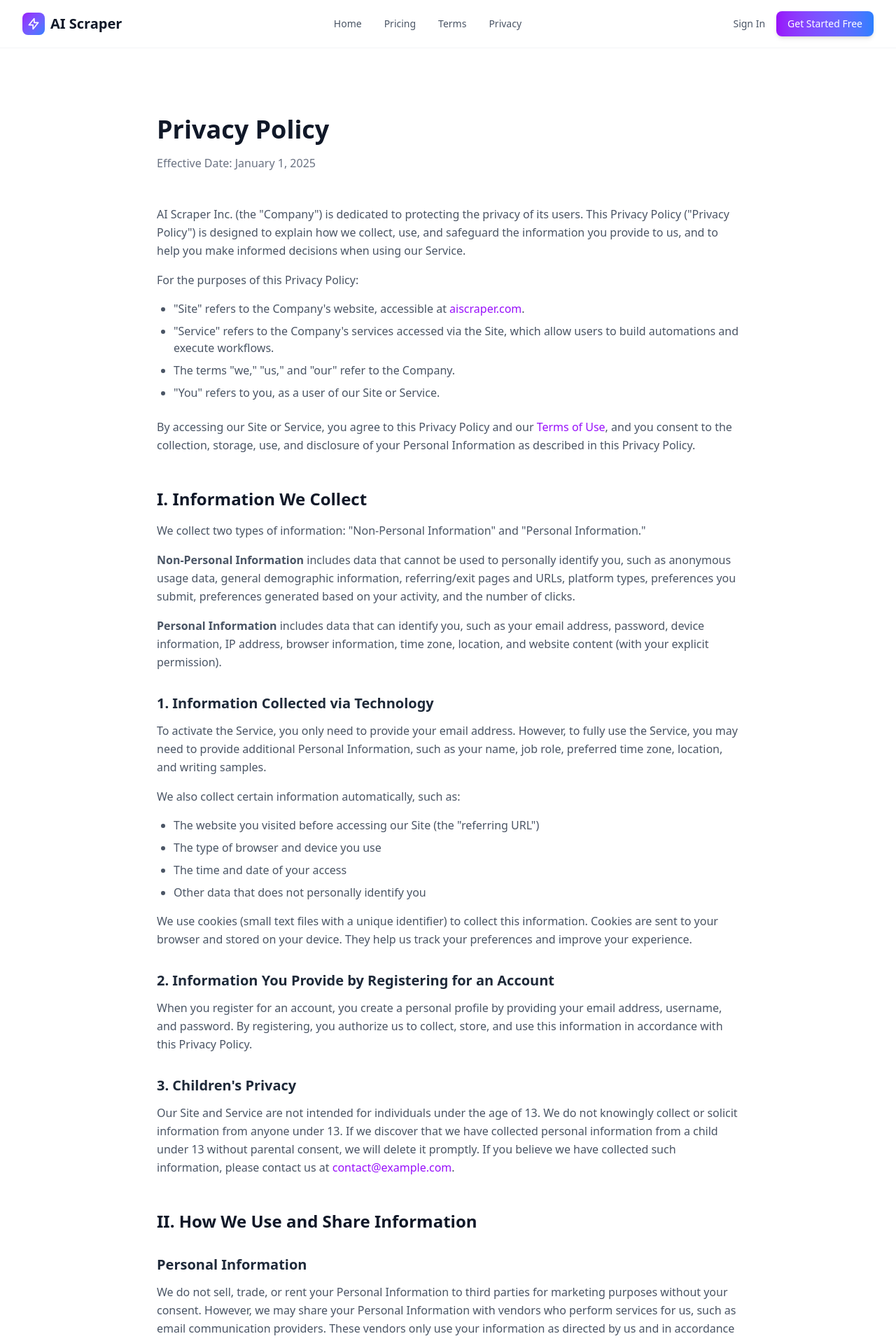
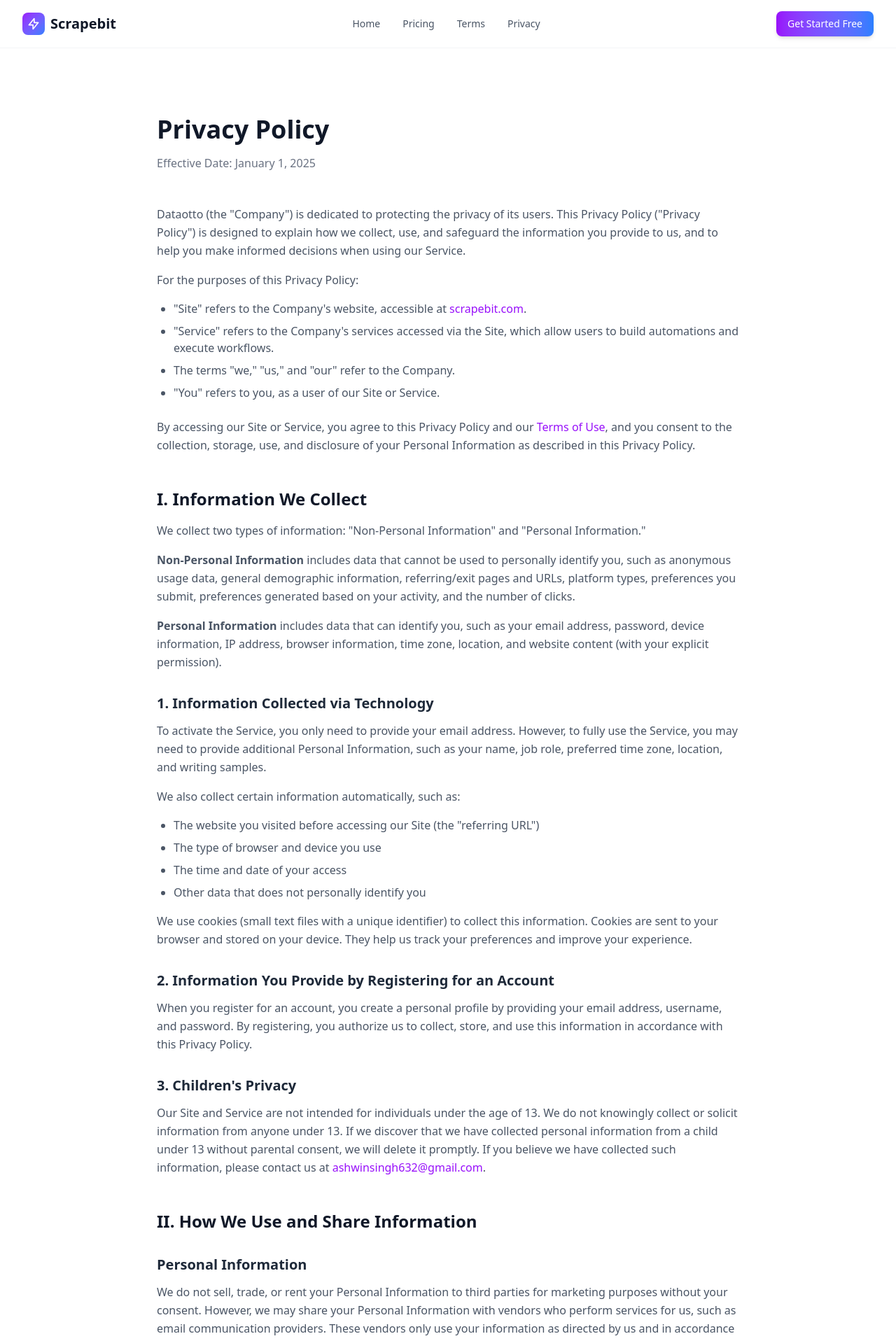
Before and after one commit to AIEnclave/scrapebit-website, a Next.js app: page /privacy-policy in a window 1280 px wide. Shown: the top 1916 px of the page at 70% size. Built offline with nearby package versions, Linux system fonts and the light colour scheme.

Commit message:
Update branding to Scrapebit/Dataotto

```diff
--- a/src/app/layout.tsx
+++ b/src/app/layout.tsx
@@ -10,9 +10,9 @@ const inter = Inter({
 });
 
 export const metadata: Metadata = {
-  title: "AI Scraper - Extract Data from Any Website in 2 Clicks",
+  title: "Scrapebit - Extract Data from Any Website in 2 Clicks",
   description: "The next generation AI-powered web scraper. Extract structured data from any website using natural language. No coding required.",
-  keywords: "web scraper, ai scraper, data extraction, web scraping, automation",
+  keywords: "web scraper, ai scraper, data extraction, web scraping, automation, scrapebit",
 };
 
 export default function RootLayout({
--- a/src/app/pricing/page.tsx
+++ b/src/app/pricing/page.tsx
@@ -2,7 +2,7 @@ import Link from 'next/link'
 import type { Metadata } from 'next'
 
 export const metadata: Metadata = {
-  title: 'Pricing - AI Scraper',
+  title: 'Pricing - Scrapebit',
   description: 'Choose the perfect plan for your web scraping needs. Free tier available with powerful features.',
 }
 
@@ -202,7 +202,7 @@ export default function PricingPage() {
                 </ul>
 
                 <Link
-                  href={plan.name === 'Business' ? 'mailto:pricing@example.com' : '#'}
+                  href={plan.name === 'Business' ? 'mailto:ashwinsingh632@gmail.com' : '#'}
                   className={`mt-6 block w-full rounded-lg px-4 py-2.5 text-center text-sm font-semibold transition-all ${
                     plan.popular
                       ? 'bg-gradient-to-r from-purple-600 to-blue-500 text-white hover:from-purple-700 hover:to-blue-600 shadow-md'
@@ -341,7 +341,7 @@ export default function PricingPage() {
           <div className="mt-12 text-center">
             <p className="text-gray-600 mb-4">Still have questions?</p>
             <a
-              href="mailto:contact@example.com"
+              href="mailto:ashwinsingh632@gmail.com"
               className="inline-flex items-center text-purple-600 font-medium hover:text-purple-700"
             >
               Contact Us
--- a/src/app/privacy-policy/page.tsx
+++ b/src/app/privacy-policy/page.tsx
@@ -2,8 +2,8 @@ import type { Metadata } from 'next'
 import Link from 'next/link'
 
 export const metadata: Metadata = {
-  title: 'Privacy Policy - AI Scraper',
-  description: 'Privacy Policy for AI Scraper. Learn how we collect, use, and protect your personal information.',
+  title: 'Privacy Policy - Scrapebit',
+  description: 'Privacy Policy for Scrapebit. Learn how we collect, use, and protect your personal information.',
 }
 
 export default function PrivacyPolicyPage() {
@@ -17,7 +17,7 @@ export default function PrivacyPolicyPage() {
 
         <div className="prose prose-gray max-w-none">
           <p className="text-gray-600 leading-relaxed">
-            AI Scraper Inc. (the &quot;Company&quot;) is dedicated to protecting the privacy of its users. This Privacy Policy (&quot;Privacy Policy&quot;) is designed to explain how we collect, use, and safeguard the information you provide to us, and to help you make informed decisions when using our Service.
+            Dataotto (the &quot;Company&quot;) is dedicated to protecting the privacy of its users. This Privacy Policy (&quot;Privacy Policy&quot;) is designed to explain how we collect, use, and safeguard the information you provide to us, and to help you make informed decisions when using our Service.
           </p>
 
           <p className="text-gray-600 leading-relaxed mt-4">
@@ -25,7 +25,7 @@ export default function PrivacyPolicyPage() {
           </p>
 
           <ul className="list-disc pl-6 mt-4 space-y-2 text-gray-600">
-            <li>&quot;Site&quot; refers to the Company&apos;s website, accessible at <Link href="/" className="text-purple-600 hover:text-purple-700">aiscraper.com</Link>.</li>
+            <li>&quot;Site&quot; refers to the Company&apos;s website, accessible at <Link href="/" className="text-purple-600 hover:text-purple-700">scrapebit.com</Link>.</li>
             <li>&quot;Service&quot; refers to the Company&apos;s services accessed via the Site, which allow users to build automations and execute workflows.</li>
             <li>The terms &quot;we,&quot; &quot;us,&quot; and &quot;our&quot; refer to the Company.</li>
             <li>&quot;You&quot; refers to you, as a user of our Site or Service.</li>
@@ -76,7 +76,7 @@ export default function PrivacyPolicyPage() {
 
           <h3 className="text-xl font-semibold text-gray-800 mt-8 mb-3">3. Children&apos;s Privacy</h3>
           <p className="text-gray-600 leading-relaxed">
-            Our Site and Service are not intended for individuals under the age of 13. We do not knowingly collect or solicit information from anyone under 13. If we discover that we have collected personal information from a child under 13 without parental consent, we will delete it promptly. If you believe we have collected such information, please contact us at <a href="mailto:contact@example.com" className="text-purple-600 hover:text-purple-700">contact@example.com</a>.
+            Our Site and Service are not intended for individuals under the age of 13. We do not knowingly collect or solicit information from anyone under 13. If we discover that we have collected personal information from a child under 13 without parental consent, we will delete it promptly. If you believe we have collected such information, please contact us at <a href="mailto:ashwinsingh632@gmail.com" className="text-purple-600 hover:text-purple-700">ashwinsingh632@gmail.com</a>.
           </p>
 
           <h2 className="text-2xl font-bold text-gray-900 mt-12 mb-4">II. How We Use and Share Information</h2>
@@ -140,7 +140,7 @@ export default function PrivacyPolicyPage() {
           </p>
 
           <p className="text-gray-600 leading-relaxed mt-4">
-            You may request the deletion of your Personal Information by contacting us at <a href="mailto:contact@example.com" className="text-purple-600 hover:text-purple-700">contact@example.com</a>. We will delete your data unless we are legally required or permitted to retain it.
+            You may request the deletion of your Personal Information by contacting us at <a href="mailto:ashwinsingh632@gmail.com" className="text-purple-600 hover:text-purple-700">ashwinsingh632@gmail.com</a>. We will delete your data unless we are legally required or permitted to retain it.
           </p>
 
           <h3 className="text-xl font-semibold text-gray-800 mt-8 mb-3">Data and Generative AI</h3>
@@ -169,15 +169,13 @@ export default function PrivacyPolicyPage() {
 
           <div className="bg-gray-50 rounded-lg p-6 mt-4">
             <p className="text-gray-600">
-              <strong>AI Scraper Inc.</strong><br />
-              Address: 548 Market St. Suite 41440<br />
-              San Francisco, California 94104<br />
-              Email: <a href="mailto:contact@example.com" className="text-purple-600 hover:text-purple-700">contact@example.com</a>
+              <strong>Dataotto</strong><br />
+              Email: <a href="mailto:ashwinsingh632@gmail.com" className="text-purple-600 hover:text-purple-700">ashwinsingh632@gmail.com</a>
             </p>
           </div>
 
           <p className="text-gray-600 leading-relaxed mt-8">
-            Thank you for trusting AI Scraper with your information.
+            Thank you for trusting Scrapebit with your information.
           </p>
         </div>
 
--- a/src/app/refund-policy/page.tsx
+++ b/src/app/refund-policy/page.tsx
@@ -2,8 +2,8 @@ import type { Metadata } from 'next'
 import Link from 'next/link'
 
 export const metadata: Metadata = {
-  title: 'Refund Policy - AI Scraper',
-  description: 'Refund Policy for AI Scraper subscriptions and payments.',
+  title: 'Refund Policy - Scrapebit',
+  description: 'Refund Policy for Scrapebit subscriptions and payments.',
 }
 
 export default function RefundPolicyPage() {
@@ -17,7 +17,7 @@ export default function RefundPolicyPage() {
 
         <div className="prose prose-gray max-w-none">
           <p className="text-gray-600 leading-relaxed">
-            At AI Scraper Inc. (&quot;Company,&quot; &quot;we,&quot; &quot;us,&quot; or &quot;our&quot;), we strive to ensure customer satisfaction with our services. This Refund Policy outlines the terms and conditions under which refunds may be granted for our subscription services.
+            At Dataotto (&quot;Company,&quot; &quot;we,&quot; &quot;us,&quot; or &quot;our&quot;), we strive to ensure customer satisfaction with our services. This Refund Policy outlines the terms and conditions under which refunds may be granted for our subscription services.
           </p>
 
           <h2 className="text-2xl font-bold text-gray-900 mt-12 mb-4">1. Free Tier</h2>
@@ -69,7 +69,7 @@ export default function RefundPolicyPage() {
             To request a refund, please follow these steps:
           </p>
           <ol className="list-decimal pl-6 mt-4 space-y-2 text-gray-600">
-            <li>Send an email to <a href="mailto:billing@example.com" className="text-purple-600 hover:text-purple-700">billing@example.com</a> with the subject line &quot;Refund Request.&quot;</li>
+            <li>Send an email to <a href="mailto:ashwinsingh632@gmail.com" className="text-purple-600 hover:text-purple-700">ashwinsingh632@gmail.com</a> with the subject line &quot;Refund Request.&quot;</li>
             <li>Include your account email address and the reason for your refund request.</li>
             <li>Provide any relevant order or transaction details.</li>
           </ol>
@@ -119,11 +119,8 @@ export default function RefundPolicyPage() {
 
           <div className="bg-gray-50 rounded-lg p-6 mt-4">
             <p className="text-gray-600">
-              <strong>AI Scraper Inc.</strong><br />
-              Address: 548 Market St. Suite 41440<br />
-              San Francisco, California 94104<br />
-              Billing Email: <a href="mailto:billing@example.com" className="text-purple-600 hover:text-purple-700">billing@example.com</a><br />
-              General Email: <a href="mailto:contact@example.com" className="text-purple-600 hover:text-purple-700">contact@example.com</a>
+              <strong>Dataotto</strong><br />
+              Email: <a href="mailto:ashwinsingh632@gmail.com" className="text-purple-600 hover:text-purple-700">ashwinsingh632@gmail.com</a>
             </p>
           </div>
 
--- a/src/app/terms-of-service/page.tsx
+++ b/src/app/terms-of-service/page.tsx
@@ -2,8 +2,8 @@ import type { Metadata } from 'next'
 import Link from 'next/link'
 
 export const metadata: Metadata = {
-  title: 'Terms of Service - AI Scraper',
-  description: 'Terms of Service and conditions for using AI Scraper web scraping platform.',
+  title: 'Terms of Service - Scrapebit',
+  description: 'Terms of Service and conditions for using Scrapebit web scraping platform.',
 }
 
 export default function TermsOfServicePage() {
@@ -17,7 +17,7 @@ export default function TermsOfServicePage() {
 
         <div className="prose prose-gray max-w-none">
           <p className="text-gray-600 leading-relaxed">
-            The website located at <Link href="/" className="text-purple-600 hover:text-purple-700">aiscraper.com</Link> (the &quot;Site&quot;) is a copyrighted work belonging to AI Scraper Inc. (&quot;Company&quot;, &quot;us&quot;, &quot;our&quot;, and &quot;we&quot;). Certain features of the Site may be subject to additional guidelines, terms, or rules, which will be posted on the Site in connection with such features. All such additional terms, guidelines, and rules are incorporated by reference into these Terms.
+            The website located at <Link href="/" className="text-purple-600 hover:text-purple-700">scrapebit.com</Link> (the &quot;Site&quot;) is a copyrighted work belonging to Dataotto (&quot;Company&quot;, &quot;us&quot;, &quot;our&quot;, and &quot;we&quot;). Certain features of the Site may be subject to additional guidelines, terms, or rules, which will be posted on the Site in connection with such features. All such additional terms, guidelines, and rules are incorporated by reference into these Terms.
           </p>
 
           <p className="text-gray-600 leading-relaxed mt-4">
@@ -131,10 +131,8 @@ export default function TermsOfServicePage() {
           <h2 className="text-2xl font-bold text-gray-900 mt-12 mb-4">11. Contact Information</h2>
           <div className="bg-gray-50 rounded-lg p-6 mt-4">
             <p className="text-gray-600">
-              <strong>AI Scraper Inc.</strong><br />
-              Address: 548 Market St. Suite 41440<br />
-              San Francisco, California 94104<br />
-              Email: <a href="mailto:contact@example.com" className="text-purple-600 hover:text-purple-700">contact@example.com</a>
+              <strong>Dataotto</strong><br />
+              Email: <a href="mailto:ashwinsingh632@gmail.com" className="text-purple-600 hover:text-purple-700">ashwinsingh632@gmail.com</a>
             </p>
           </div>
         </div>
--- a/src/components/Footer.tsx
+++ b/src/components/Footer.tsx
@@ -13,7 +13,7 @@ export default function Footer() {
                   <path strokeLinecap="round" strokeLinejoin="round" strokeWidth={2} d="M13 10V3L4 14h7v7l9-11h-7z" />
                 </svg>
               </div>
-              <span className="text-xl font-bold text-white">AI Scraper</span>
+              <span className="text-xl font-bold text-white">Scrapebit</span>
             </Link>
             <p className="text-sm text-gray-400 max-w-sm">
               The next generation AI-powered web scraper. Extract data from any website in just 2 clicks using natural language.
@@ -81,7 +81,7 @@ export default function Footer() {
                 </Link>
               </li>
               <li>
-                <a href="mailto:contact@example.com" className="text-sm text-gray-400 hover:text-white transition-colors">
+                <a href="mailto:ashwinsingh632@gmail.com" className="text-sm text-gray-400 hover:text-white transition-colors">
                   Contact Us
                 </a>
               </li>
@@ -91,7 +91,7 @@ export default function Footer() {
 
         <div className="border-t border-gray-800 mt-8 pt-8">
           <p className="text-sm text-gray-400 text-center">
-            © {new Date().getFullYear()} AI Scraper. All rights reserved.
+            © {new Date().getFullYear()} Dataotto. All rights reserved.
           </p>
         </div>
       </div>
--- a/src/components/Header.tsx
+++ b/src/components/Header.tsx
@@ -18,7 +18,7 @@ export default function Header() {
                   <path strokeLinecap="round" strokeLinejoin="round" strokeWidth={2} d="M13 10V3L4 14h7v7l9-11h-7z" />
                 </svg>
               </div>
-              <span className="text-xl font-bold text-gray-900">AI Scraper</span>
+              <span className="text-xl font-bold text-gray-900">Scrapebit</span>
             </Link>
           </div>
 
@@ -40,12 +40,6 @@ export default function Header() {
 
           {/* CTA Buttons */}
           <div className="hidden md:flex items-center gap-4">
-            <Link
-              href="#"
-              className="text-sm font-medium text-gray-600 hover:text-gray-900 transition-colors"
-            >
-              Sign In
-            </Link>
             <Link
               href="#"
               className="inline-flex items-center justify-center px-4 py-2 text-sm font-medium text-white bg-gradient-to-r from-purple-600 to-blue-500 rounded-lg hover:from-purple-700 hover:to-blue-600 transition-all shadow-md hover:shadow-lg"
@@ -95,9 +89,6 @@ export default function Header() {
                 Refund Policy
               </Link>
               <div className="pt-2 flex flex-col gap-2">
-                <Link href="#" className="text-base font-medium text-gray-600 hover:text-gray-900 px-2 py-1">
-                  Sign In
-                </Link>
                 <Link
                   href="#"
                   className="inline-flex items-center justify-center px-4 py-2 text-sm font-medium text-white bg-gradient-to-r from-purple-600 to-blue-500 rounded-lg"
```
